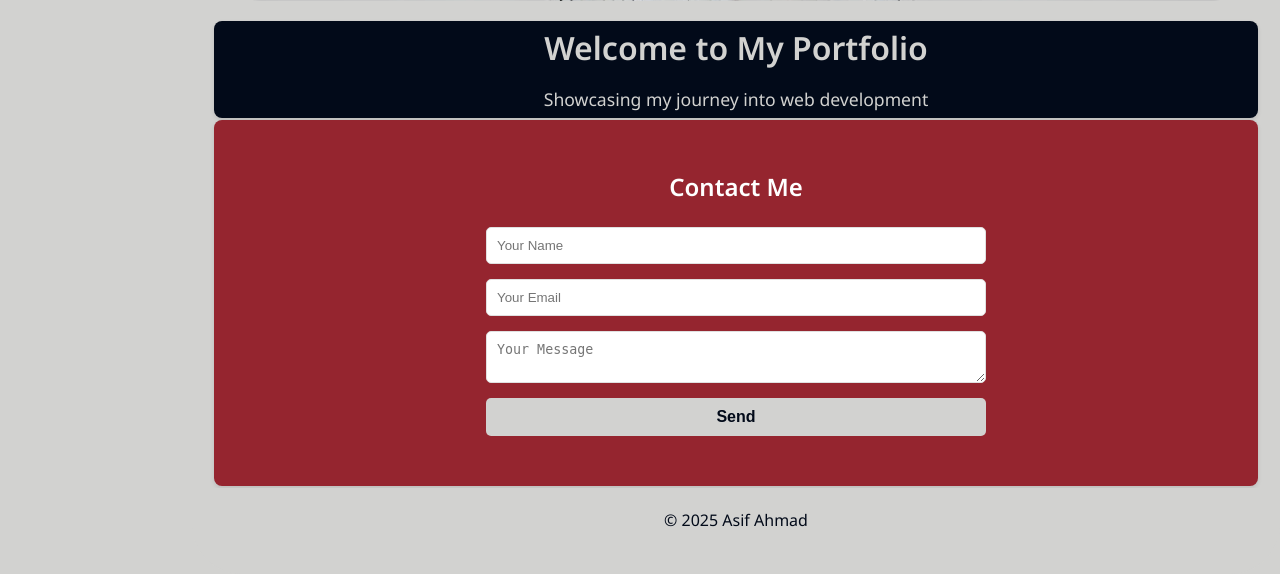
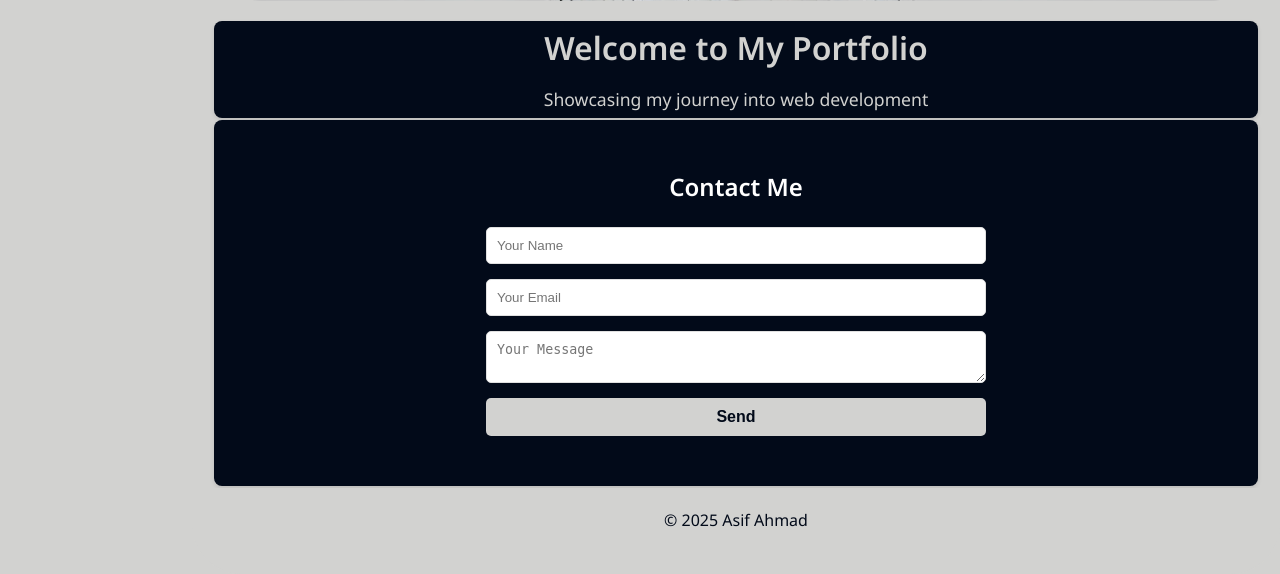
Before and after one commit to asifzoma/Asif-Ahmad--Profile, a PHP site: page /contact-me.html in a window 1280 px wide. Shown: the part 819-1393 px from the top of the page. Run offline with PHP 8.4, Linux system fonts and the light colour scheme; some libraries are stand-ins or nearby versions.

Commit message:
contact form background colour updatte

```diff
--- a/css/style.css
+++ b/css/style.css
@@ -1090,7 +1090,7 @@ a, button, .btn, .view-code-btn, .project-card, .snippet-card,
 }
 
 #contact, .contact {
-  background-color: #95252f;
+  background-color: #020a19;
   border-radius: 8px;
   box-shadow: 0 2px 4px rgba(0, 0, 0, 0.1);
   margin: 2px;
--- a/scss/style.scss
+++ b/scss/style.scss
@@ -488,7 +488,7 @@ a, button, .btn, .view-code-btn, .project-card, .snippet-card,
 }
 
 #contact, .contact {
-    background-color: $secondary-color;
+    background-color: $primary-color;
     border-radius: 8px;
     box-shadow: 0 2px 4px rgba(0, 0, 0, 0.1);
     margin: 2px;
```
